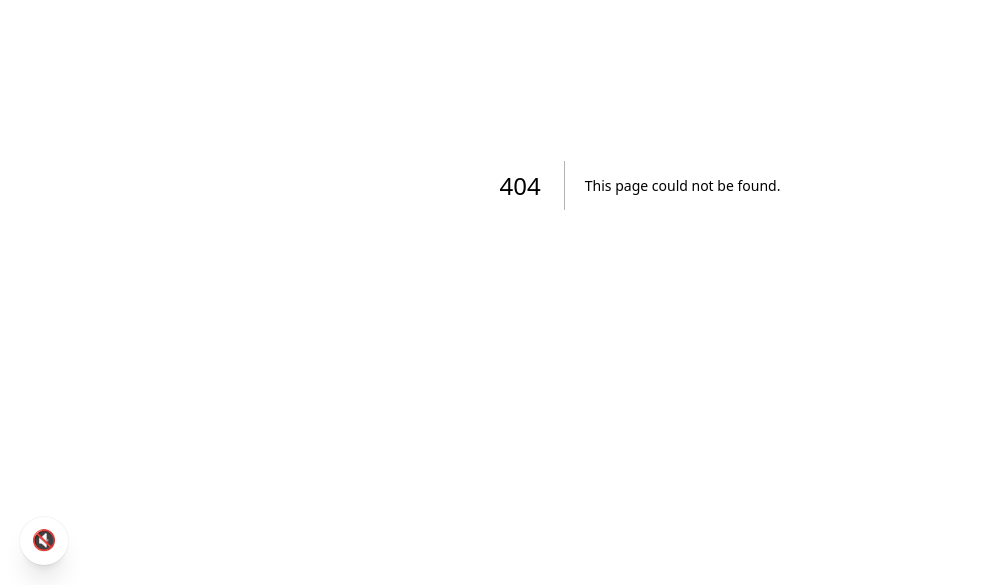
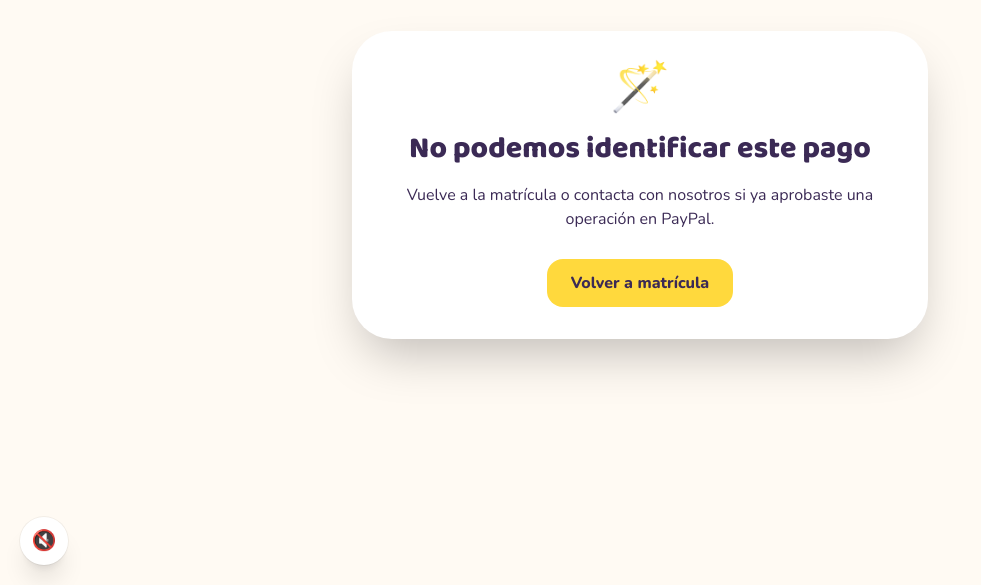
Before and after one commit to cantera-gt/academia-magica, a Next.js app: page /matricula/pago/resultado in a window 1280 px wide. Before the commit this address had no page. Shown: the part 215-800 px from the top of the page, without its empty margins (0-981 px from the left). Built offline with nearby package versions, Linux system fonts and the light colour scheme.

Commit message:
feat: add PayPal payment result page

```diff
--- /dev/null
+++ b/src/app/matricula/pago/resultado/page.tsx
@@ -0,0 +1,22 @@
+import type { Metadata } from "next";
+import Link from "next/link";
+import PayPalReturn from "@/components/paypal-return";
+
+export const metadata: Metadata = { title: "Confirmando pago", robots: { index: false, follow: false } };
+
+export default async function PaymentResultPage({
+  searchParams,
+}: {
+  searchParams: Promise<{ ref?: string; pt?: string; token?: string }>;
+}) {
+  const { ref = "", pt = "", token = "" } = await searchParams;
+  const valid = /^AM-[A-Z0-9]{8}$/.test(ref) &&
+    /^[0-9a-f-]{36}$/i.test(pt) &&
+    /^[A-Z0-9]{8,80}$/i.test(token);
+
+  return <main className="flex min-h-screen items-center justify-center bg-[#fffaf3] px-4 py-12 text-[#3b2a55]">
+    {valid
+      ? <PayPalReturn reference={ref} paymentToken={pt} orderId={token} />
+      : <section className="w-full max-w-xl rounded-[2.5rem] bg-white p-8 text-center shadow-2xl"><p className="text-5xl">🪄</p><h1 className="font-display mt-5 text-3xl font-extrabold">No podemos identificar este pago</h1><p className="mt-4">Vuelve a la matrícula o contacta con nosotros si ya aprobaste una operación en PayPal.</p><Link href="/matricula" className="mt-7 inline-flex rounded-2xl bg-[#ffd93d] px-6 py-3 font-extrabold">Volver a matrícula</Link></section>}
+  </main>;
+}
```
